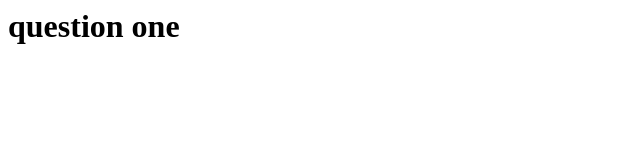
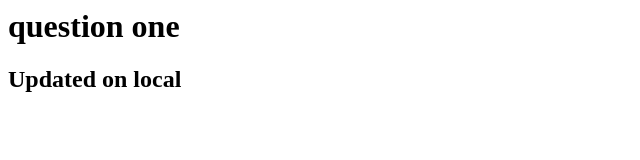
Before and after one commit to sanketabhi-git/exam, a plain HTML site: page index.html in a window 1280 px wide. Shown: the whole page, without its empty margins (0-640 px from the left). Drawn offline with Linux system fonts and the light colour scheme.

Commit message:
commit from local

```diff
--- a/index.html
+++ b/index.html
@@ -1 +1,2 @@
 <h1>question one</h1>
+<h2>Updated on local</h2>
```
Also changed, not shown: contact.html (added, +1 -0 lines).
